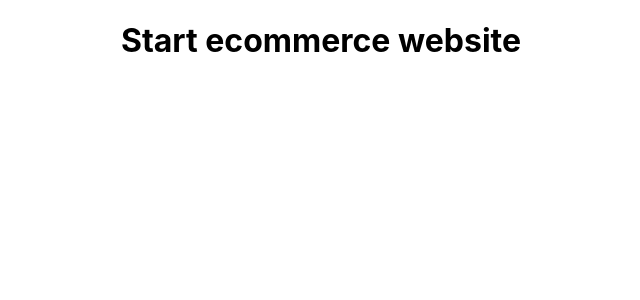
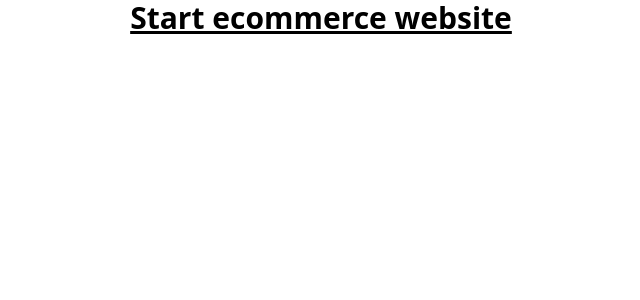
Before and after one commit to keneogu/Ecommerce-frontend, a JavaScript app: page / in a window 1280 px wide. Shown: the top 300 px of the page, without its empty margins (319-959 px from the left). Built offline with nearby package versions, Linux system fonts and the light colour scheme; the HTML template or start-up script is replaced by a standard one.

Commit message:
add tailwind

```diff
--- a/package.json
+++ b/package.json
@@ -34,5 +34,8 @@
       "last 1 firefox version",
       "last 1 safari version"
     ]
+  },
+  "devDependencies": {
+    "tailwindcss": "^3.3.1"
   }
 }
--- a/src/App.js
+++ b/src/App.js
@@ -2,7 +2,7 @@ import './App.css';
 
 function App() {
   return (
-    <div className="App">
+    <div className="App text-3xl font-bold underline">
       <h1>Start ecommerce website</h1>
     </div>
   );
--- a/src/index.css
+++ b/src/index.css
@@ -1,13 +1,3 @@
-body {
-  margin: 0;
-  font-family: -apple-system, BlinkMacSystemFont, 'Segoe UI', 'Roboto', 'Oxygen',
-    'Ubuntu', 'Cantarell', 'Fira Sans', 'Droid Sans', 'Helvetica Neue',
-    sans-serif;
-  -webkit-font-smoothing: antialiased;
-  -moz-osx-font-smoothing: grayscale;
-}
-
-code {
-  font-family: source-code-pro, Menlo, Monaco, Consolas, 'Courier New',
-    monospace;
-}
+@tailwind base;
+@tailwind components;
+@tailwind utilities;
--- /dev/null
+++ b/tailwind.config.js
@@ -0,0 +1,10 @@
+/** @type {import('tailwindcss').Config} */
+module.exports = {
+  content: [
+    "./src/**/*.{js,jsx,ts,tsx}",
+  ],
+  theme: {
+    extend: {},
+  },
+  plugins: [],
+}
```
